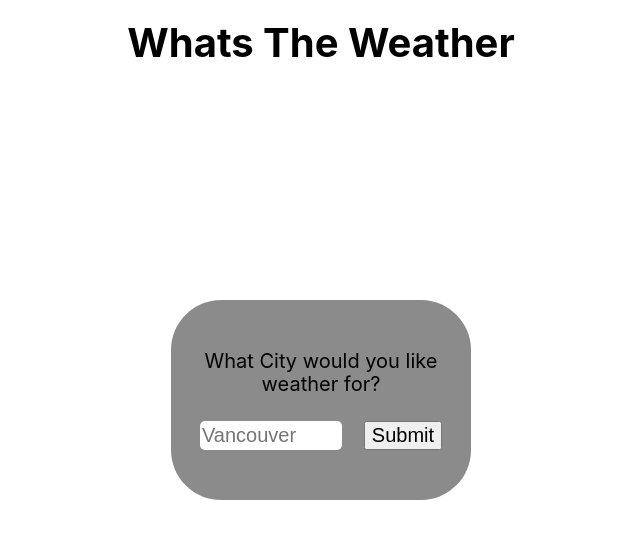
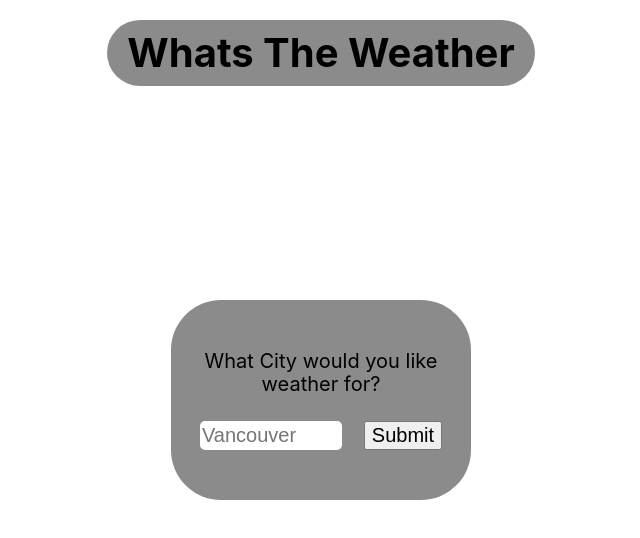
Before and after one commit to jpetersen92/weather-app, a React (Create React App) app: page / in a window 1280 px wide. Shown: the top 538 px of the page, without its empty margins (319-959 px from the left). Built offline with nearby package versions, Linux system fonts and the light colour scheme; no server answers.

Commit message:
updated app background

```diff
--- a/src/App.css
+++ b/src/App.css
@@ -26,6 +26,9 @@ h1, h2, h3, p {
 h1 {
   position: absolute;
   top: 20px;
+  background-color: rgba(110, 110, 110, 0.8);
+  border-radius: 50px;
+  padding: 10px 20px;
 }
 
 .App {
@@ -44,7 +47,7 @@ h1 {
   flex-direction: column;
   align-items: center;
   justify-content: center;
-  background-color: rgba(110, 110, 110, .9);
+  background-color: rgba(110, 110, 110, 0.8);
   width: 300px;
   height: 500px;
   border-radius: 50px;
```
